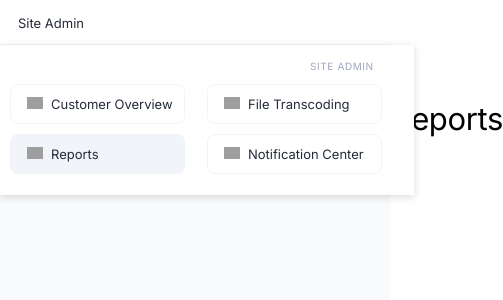
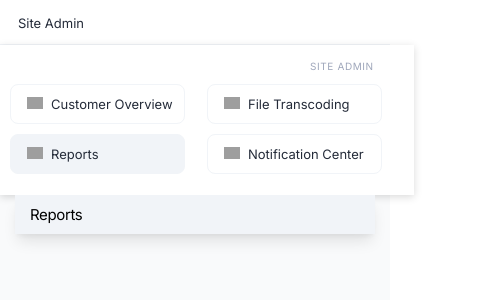
Before and after one commit to MartinFrantisak/task-junior, an Angular app: page /reports in a window 390 px wide. Shown: the top 300 px of the page, 503 px wide, since content can reach past the window. Built offline with nearby package versions, Linux system fonts and the light colour scheme; grey boxes are pictures that could not be loaded.

Commit message:
Refactored other-views component styles

```diff
--- a/src/app/components/other-views/other-views.component.sass
+++ b/src/app/components/other-views/other-views.component.sass
@@ -1,3 +1,4 @@
+// classes
 .other-views__title
   position: absolute
   font-size: 31px
@@ -5,3 +6,17 @@
   color: #000
   margin-left: 392px
   top: 100px
+
+$tableWidth: calc(100% - 30px)
+// media queries
+@media only screen and (max-width: 414px)
+  .other-views__title
+    top: 195px
+    font-size: 15px
+    position: fixed
+    width: $tableWidth
+    padding: 10px 0 10px 15px
+    margin-left: 15px
+    z-index: 1
+    background-color: #f1f4f8
+    box-shadow: rgba(0, 0, 0, 0.1) 0 10px 15px -3px, rgba(0, 0, 0, 0.05) 0px 4px 6px -2px
```
